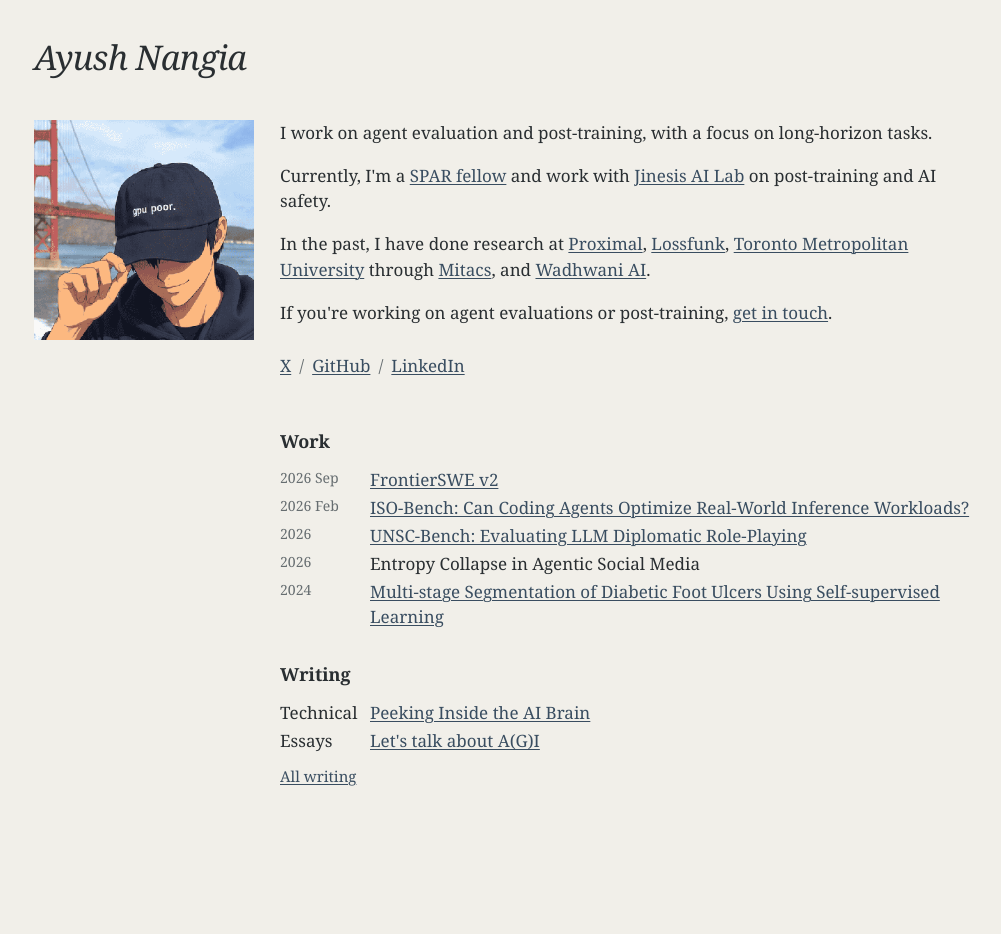
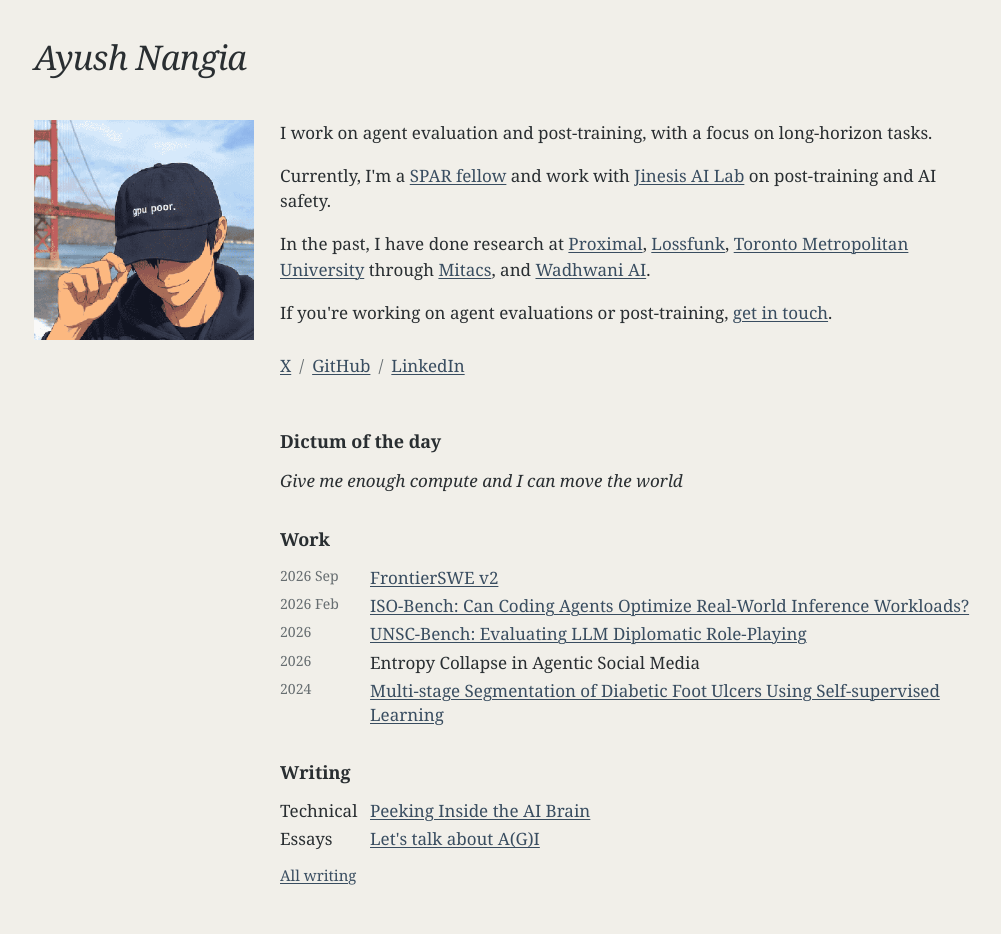
Before and after one commit to ayushnangia/ayushnangia.github.io, a Jekyll site: the page built from index.html, in a window 1280 px wide. Shown: the whole page, without its empty margins (131-1132 px from the left). Built offline with Jekyll 4.4.1, drawn with Linux system fonts in a browser that asks for light colours; before the commit the page ends 900 px from its top, so only the background shows below that.

Commit message:
Add daily dictum to homepage

```diff
--- /dev/null
+++ b/_data/dicta.json
@@ -0,0 +1,4 @@
+[
+  {"text": "Give me enough compute and I can move the world"},
+  {"text": "life is just a single agent rollout"}
+]
--- a/index.html
+++ b/index.html
@@ -30,6 +30,14 @@
       </div>
     </div>
 
+    {% if site.data.dicta.size > 0 %}
+    <section class="dictum" aria-labelledby="dictum-heading">
+      <h2 id="dictum-heading">Dictum of the day</h2>
+      <blockquote id="dictum-text">{{ site.data.dicta[0].text | escape }}</blockquote>
+      <p class="dictum-source" id="dictum-source"{% unless site.data.dicta[0].source %} hidden{% endunless %}>{{ site.data.dicta[0].source | escape }}</p>
+    </section>
+    {% endif %}
+
     <section aria-labelledby="work-heading">
       <h2 id="work-heading">Work</h2>
       <ul class="highlights">
@@ -53,5 +61,21 @@
     </section>
 
   </main>
+  {% if site.data.dicta.size > 0 %}
+  <script>
+    const dicta = {{ site.data.dicta | jsonify }};
+    function showDictum() {
+      const now = new Date();
+      const day = Math.floor(Date.UTC(now.getFullYear(), now.getMonth(), now.getDate()) / 86400000);
+      const dictum = dicta[day % dicta.length];
+      document.querySelector('#dictum-text').textContent = dictum.text;
+      const source = document.querySelector('#dictum-source');
+      source.textContent = dictum.source || '';
+      source.hidden = !dictum.source;
+      setTimeout(showDictum, new Date(now.getFullYear(), now.getMonth(), now.getDate() + 1) - now + 50);
+    }
+    showDictum();
+  </script>
+  {% endif %}
 </body>
 </html>
--- a/styles.css
+++ b/styles.css
@@ -11,6 +11,7 @@
 .bio p{margin:0 0 17px}.bio p:first-child{margin-top:0}.bio .profiles{margin-top:27px}
 .profiles{display:flex;flex-wrap:wrap;gap:8px}.profiles span{color:var(--muted)}
 section{max-width:950px;margin:32px auto 0;padding-left:246px}
+.dictum blockquote{margin:0;font-style:italic}.dictum-source{margin:6px 0 0;color:var(--muted);font-size:14px}.dictum-source[hidden]{display:none}
 h2{font-size:18px;font-weight:700;margin:0 0 13px}
 .highlights{margin:0;padding:0;list-style:none}.highlights li{display:grid;grid-template-columns:86px minmax(0,1fr);gap:4px;margin:0 0 4px;line-height:1.42}.highlights time{color:var(--muted);font-size:14px;white-space:nowrap}.highlights span{color:var(--ink)}
 .more-link{margin:12px 0 0;font-size:15px}
```
Also changed, not shown: test/dictum.cjs (added, +30 -0 lines), README.md.
